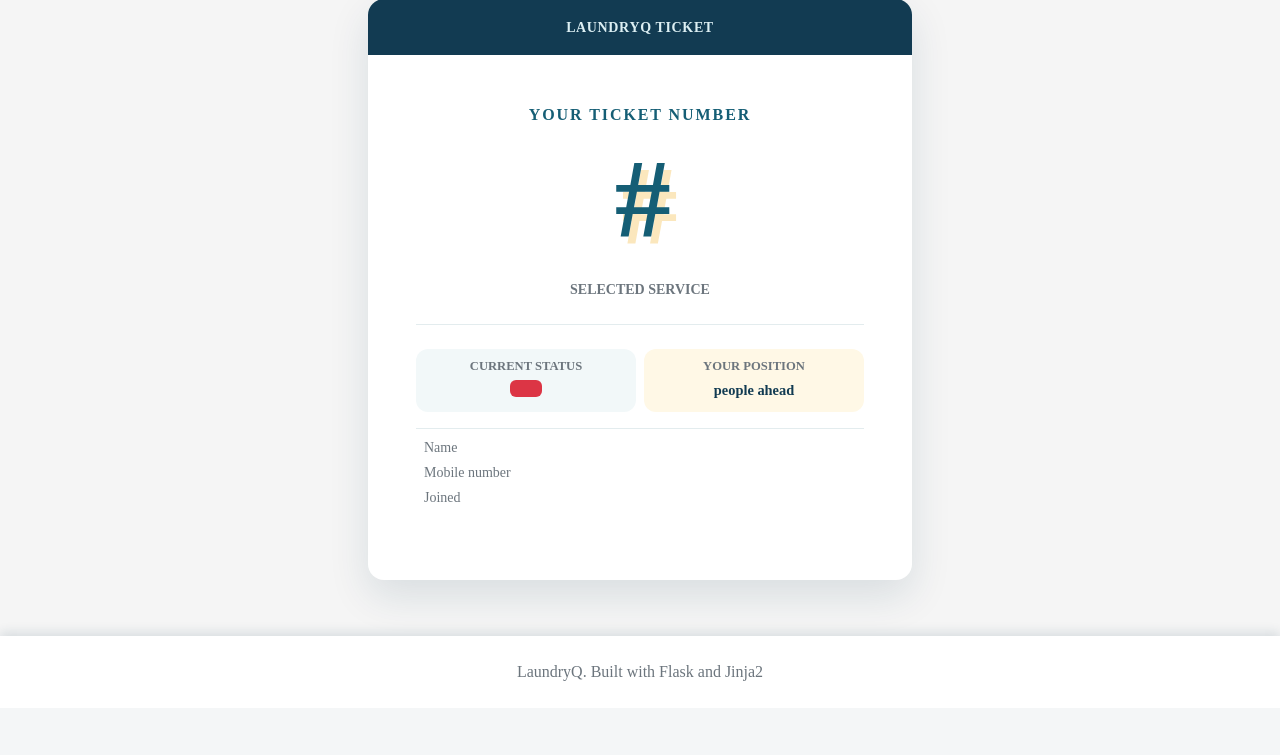
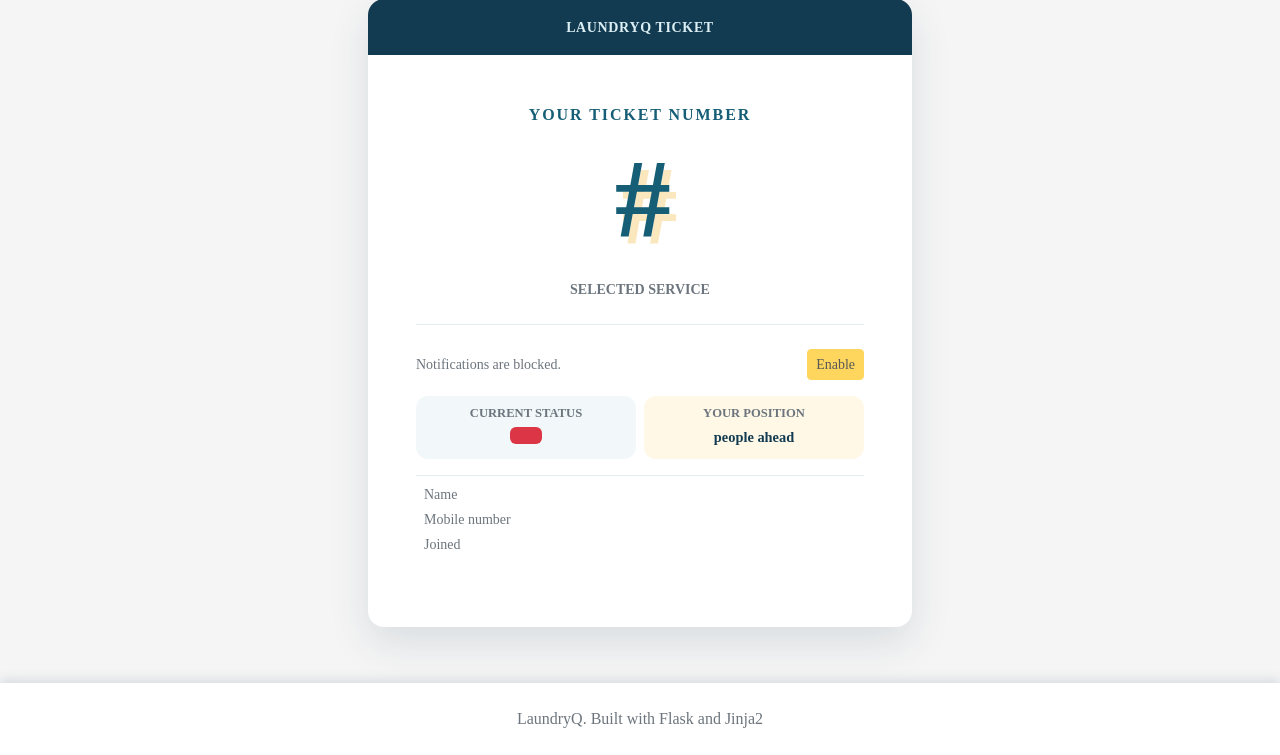
Before and after one commit to vyleene/ccc181, a Flask app: template templates/ticket.html in a window 1280 px wide. Shown: the part 97-852 px from the top of the page. Before the commit the page ends 778 px from the top, so only its background shows below. Run offline with Flask 3, Linux system fonts and the light colour scheme; the template is opened without the code that fills it, so the values that code supplies are empty; parts of the project's set-up code (start-up, migrations or seed data) failed here and were passed over; some libraries are stand-ins or nearby versions; some web fonts are replaced.

Commit message:
Implement notification system using notifications api (#3)

```diff
--- a/templates/ticket.html
+++ b/templates/ticket.html
@@ -19,6 +19,14 @@
         </div>
 
         <div id="live-status" aria-live="polite">
+          <div class="d-flex flex-column flex-sm-row align-items-sm-center
+              justify-content-between gap-2 text-start mb-3">
+            <span id="notification-status" class="text-secondary small">
+              Enable notifications to know when you are called.
+            </span>
+            <button id="enable-notifications" class="btn btn-sm btn-warning"
+                type="button">Enable</button>
+          </div>
           <div class="row row-cols-1 row-cols-sm-2 g-2 mb-3">
             <div class="col">
               <div class="ticket-status-panel h-100 p-2">
@@ -83,6 +91,65 @@
   const statusBadge = document.getElementById("ticket-status");
   const positionText = document.getElementById("ticket-position");
   const leaveQueueForm = document.getElementById("leave-queue-form");
+  const enableNotificationsButton = document.getElementById("enable-notifications");
+  const notificationStatus = document.getElementById("notification-status");
+  let previousStatus = "{{ ticket.status }}";
+
+  function updateNotificationControls() {
+    if (!("Notification" in window)) {
+      enableNotificationsButton.hidden = true;
+      notificationStatus.textContent = "Browser notifications are not supported.";
+      return;
+    }
+
+    if (Notification.permission === "granted") {
+      enableNotificationsButton.hidden = true;
+      notificationStatus.textContent = "Browser notifications are enabled.";
+    } else if (Notification.permission === "denied") {
+      enableNotificationsButton.disabled = true;
+      notificationStatus.textContent =
+        "Notifications are blocked.";
+    }
+  }
+
+  enableNotificationsButton.addEventListener("click", async () => {
+    if (!("Notification" in window)) {
+      return;
+    }
+
+    const permission = await Notification.requestPermission();
+    if (permission === "granted") {
+      notificationStatus.textContent = "Browser notifications are enabled.";
+      enableNotificationsButton.hidden = true;
+    } else if (permission === "denied") {
+      notificationStatus.textContent =
+        "Notifications are blocked.";
+      enableNotificationsButton.disabled = true;
+    } else {
+      notificationStatus.textContent = "Notification permission was not granted.";
+    }
+  });
+
+  function notifyCalled() {
+    if (!("Notification" in window)) {
+      return;
+    }
+
+    if (Notification.permission !== "granted") {
+      return;
+    }
+
+    const notification = new Notification("LaundryQ: your turn is ready", {
+      body: "Please go to the laundry area.",
+      tag: `laundryq-ticket-${"{{ ticket.id }}"}`,
+    });
+    notification.onclick = () => {
+      window.focus();
+      notification.close();
+    };
+  }
+
+  updateNotificationControls();
 
   function updatePosition(ahead) {
     if (ahead === 0) {
@@ -118,6 +185,11 @@
       statusBadge.classList.add(`ticket-status-${data.status}`);
       updatePosition(data.ahead);
 
+      if (previousStatus === "waiting" && data.status === "called") {
+        notifyCalled();
+      }
+      previousStatus = data.status;
+
       if (leaveQueueForm) {
         leaveQueueForm.hidden = !["waiting", "called"].includes(data.status);
       }
```
